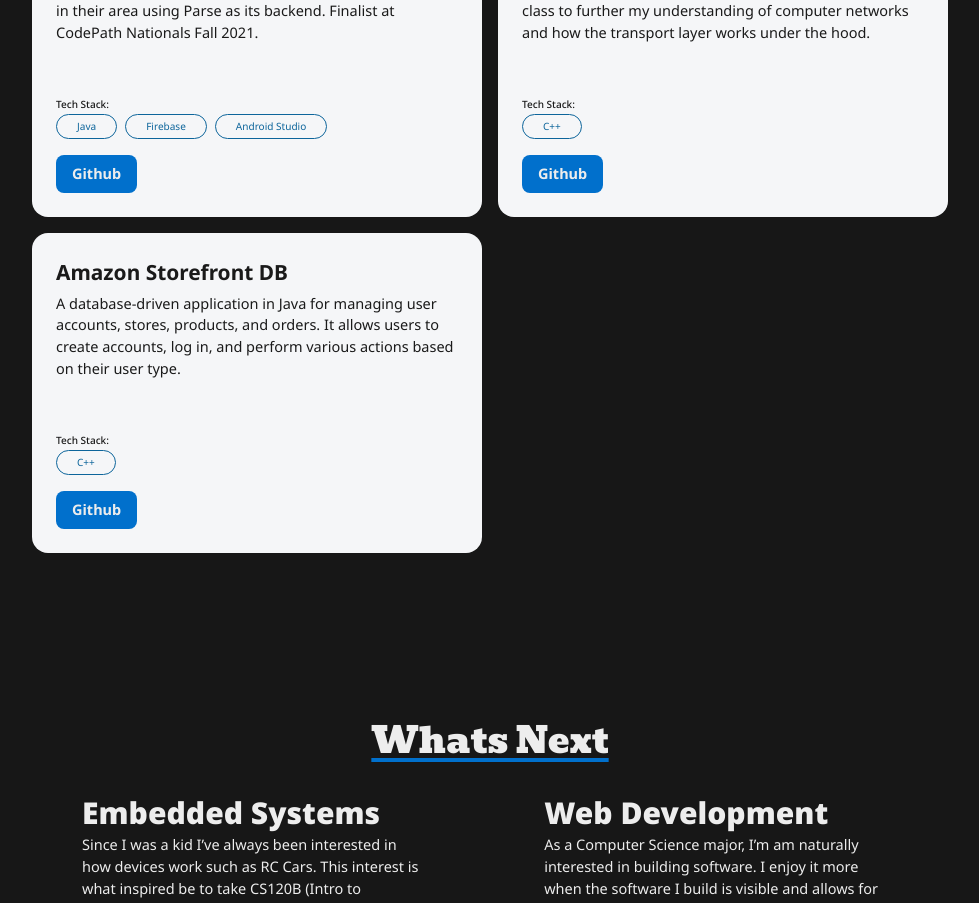
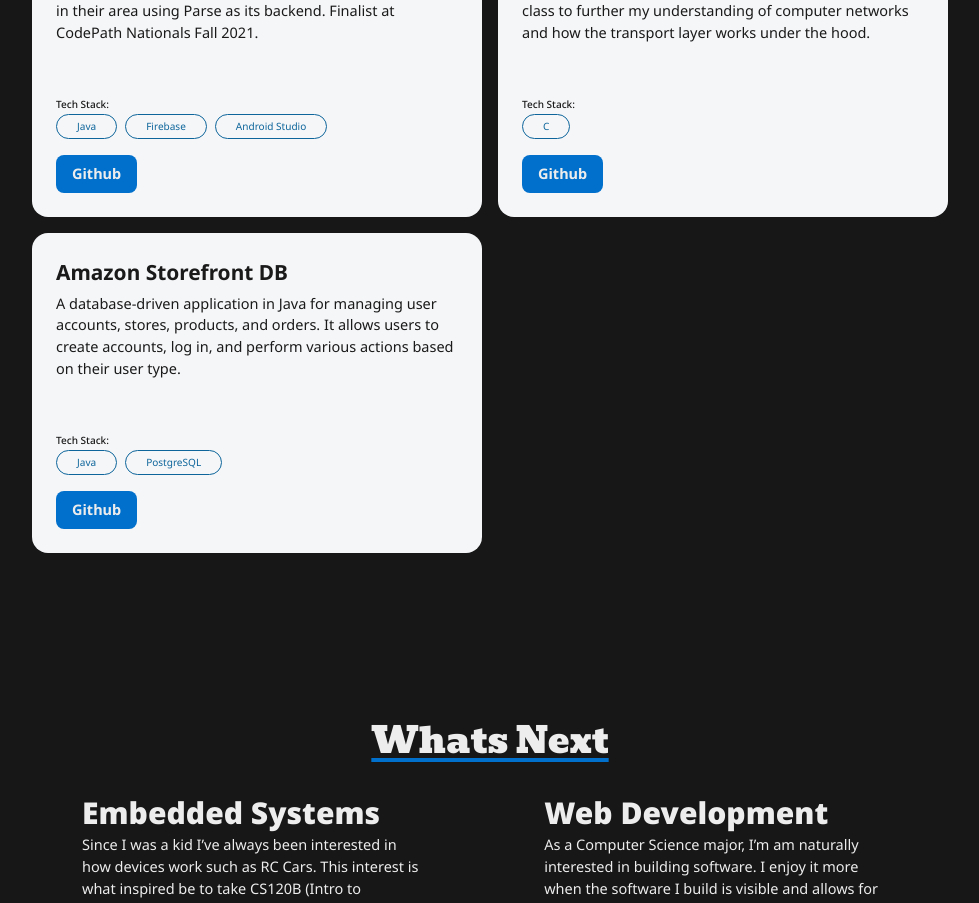
Before and after one commit to AdlaiMB/Personal-Website, a React (Create React App) app: page / in a window 1280 px wide. Shown: the part 2506-3409 px from the top of the page, without its empty margins (150-1129 px from the left). Built offline with nearby package versions, Linux system fonts and the light colour scheme.

Commit message:
chore(links): update project link and tech stack

```diff
--- a/src/App.js
+++ b/src/App.js
@@ -122,13 +122,13 @@
             <ProjectCard
               title="UDP Server"
               description="A UDP server with TCP-like behavior implemented in C++. A projected created in my UCR CS164 Computer Networks class to further my understanding of computer networks and how the transport layer works under the hood."
-              stack={["C++"]}
-              link="/"
+              stack={["C"]}
+              link="https://github.com/AdlaiMB/CS164-UDP-Server"
             />
             <ProjectCard
               title="Amazon Storefront DB"
               description="A database-driven application in Java for managing user accounts, stores, products, and orders. It allows users to create accounts, log in, and perform various actions based on their user type."
-              stack={["C++"]}
+              stack={["Java", "PostgreSQL"]}
               link="https://github.com/deet5/Amazon-Storefront-DB"
             />
           </div>
```
